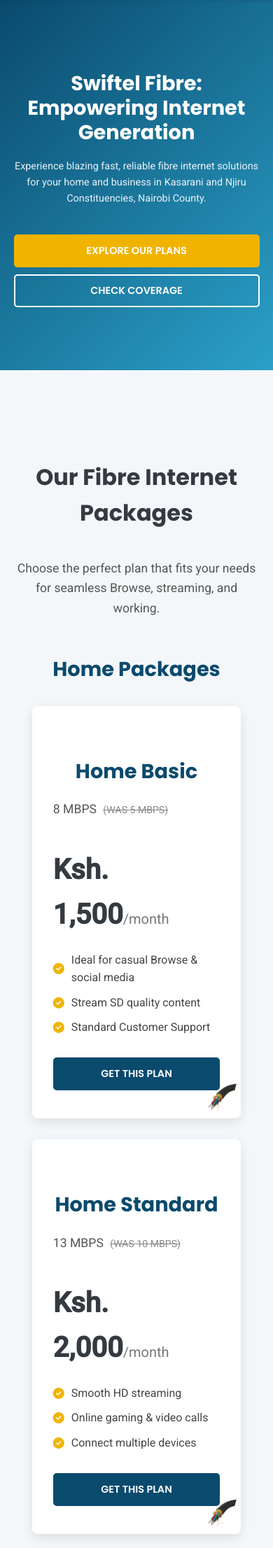
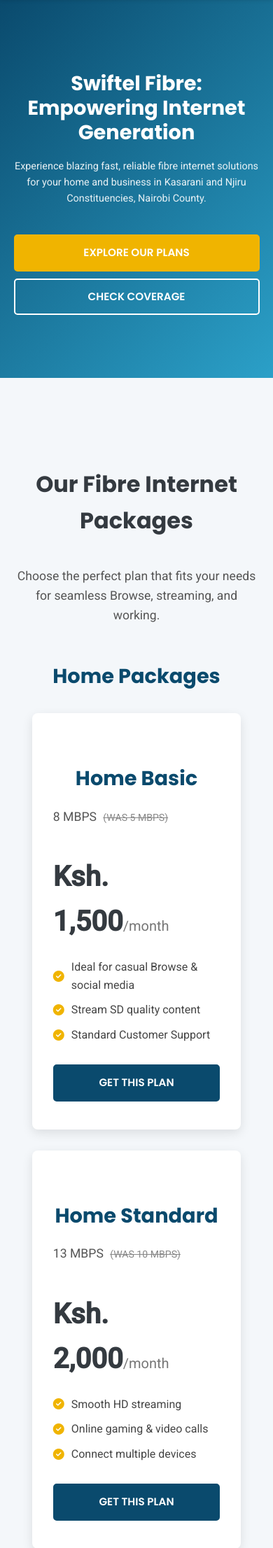
Before and after one commit to swiftel-fibre/swiftel-fibre.github.io, a PHP site: page /pages/index.html in a window 390 px wide. Shown: the part 152-2364 px from the top of the page at 70% size. Run offline with PHP 8.4, Linux system fonts and the light colour scheme.

Commit message:
commit19

```diff
--- a/css/styles.css
+++ b/css/styles.css
@@ -257,7 +257,7 @@
     text-align: left;
     transition: transform 0.3s ease, box-shadow 0.3s ease;
     position: relative;
-    overflow: hidden; /* Important for the gradient border effect and fibre accent */
+    overflow: hidden; /* Important for the gradient border effect */
 }
 
 /* Gradient Border on Hover for Cards */
@@ -272,12 +272,14 @@
     padding: 2px; /* Thickness of the border */
     /* Gradient from yellow to light blue */
     background: linear-gradient(45deg, var(--swiftel-yellow), var(--swiftel-blue-light));
-    /* Mask to create the border effect */
+    /* Mask to create the border effect (original version with -webkit- only) */
     -webkit-mask:
         linear-gradient(#fff 0 0) content-box,
         linear-gradient(#fff 0 0);
     -webkit-mask-composite: xor;
-    mask-composite: exclude;
+    /* Adding standard mask for full compatibility as previously discussed, but keeping it as you provided it first. */
+    /* mask: linear-gradient(#fff 0 0) content-box, linear-gradient(#fff 0 0); */
+    /* mask-composite: exclude; */
     pointer-events: none; /* Allows clicks to pass through to the card content */
     opacity: 0; /* Hidden by default */
     transition: opacity 0.3s ease;
@@ -306,35 +308,32 @@
     box-shadow: 0 10px 25px rgba(0,0,0,0.15);
 }
 
-/* Fibre optic accent for cards - NOW USING AN IMAGE */
+/* Fibre optic accent for cards - THIS IS THE ONE THAT WAS COMMENTED OUT IN YOUR PREVIOUS STYLES */
+/* I am keeping it commented out as per your previous intention. */
+/*
 .service-cards .card::after {
-    content: ''; /* Still needed for pseudo-elements */
+    content: '';
     position: absolute;
-    /* --- UPDATED POSITIONING HERE --- */
-    bottom: 0; /* Furthest bottom */
-    right: 0;  /* Furthest right */
-    /* --- END UPDATED POSITIONING --- */
-    width: 60px;  /* Adjust this width based on the actual size you want the image */
-    height: 60px; /* Adjust this height based on the actual size you want the image */
-
-    /* IMPORTANT: Ensure 'fibre-cable-accent.png' is a transparent PNG version of the image */
-    background-image: url('../assets/images/fibre-accents/fibre-cable-accent.png'); /* <-- REPLACE 'fibre-cable-accent.png' with your image file name */
-    background-size: contain; /* Ensures the entire image fits within the defined width/height */
-    background-repeat: no-repeat; /* Prevents the image from repeating */
-    background-position: center; /* Centers the image within its allocated space */
-
-    z-index: 2; /* Ensures it stays above other content if necessary */
-    opacity: 0.9; /* Make it slightly transparent initially */
-    transform: scale(0.9) rotate(15deg); /* Start slightly smaller and angled for dynamic effect */
-    transition: transform 0.3s ease-out, opacity 0.3s ease-out; /* Smooth transitions */
-    pointer-events: none; /* Important: Ensures the pseudo-element doesn't block clicks on card content */
+    bottom: 0;
+    right: 0;
+    width: 60px;
+    height: 60px;
+    background-image: url('../assets/images/fibre-accents/fibre-cable-accent.png');
+    background-size: contain;
+    background-repeat: no-repeat;
+    background-position: center;
+    z-index: 2;
+    opacity: 0.9;
+    transform: scale(0.9) rotate(15deg);
+    transition: transform 0.3s ease-out, opacity 0.3s ease-out;
+    pointer-events: none;
 }
 
-/* Hover effect for the fibre accent */
 .service-cards .card:hover::after {
-    transform: scale(1.05) rotate(20deg); /* Slightly larger and more rotated on hover */
-    opacity: 1; /* Fully opaque on hover */
+    transform: scale(1.05) rotate(20deg);
+    opacity: 1;
 }
+*/
 
 
 .service-cards .card h3 {
@@ -400,20 +399,6 @@
     border-color: var(--secondary-blue);
 }
 
-/* About Us Section (on homepage) */
-.about-section {
-    padding: 80px 0;
-    background-color: var(--white-color);
-    text-align: center;
-}
-
-.about-section p {
-    max-width: 800px;
-    margin: 0 auto 20px auto;
-    font-size: 1.1em;
-    color: #555;
-}
-
 /* Contact Section Styling */
 .contact-section {
     padding: 80px 0;
@@ -474,7 +459,6 @@
     color: var(--accent-yellow); /* Hover color */
     transform: translateY(-3px); /* Subtle lift */
 }
-
 
 /* Contact form styling */
 .contact-form .form-group {
@@ -675,29 +659,8 @@
         font-size: 1.1em;
     }
 
-    .service-cards .card {
-        width: 45%; /* Two cards per row on tablets */
-    }
-}
-
-/* For screens smaller than 768px (e.g., most tablets and larger phones) */
-@media (max-width: 768px) {
-    .hero-section {
-        padding: 80px 0;
-    }
-
-    .hero-section h1 {
-        font-size: 2.2em;
-    }
-
-    .hero-section p {
-        font-size: 1em;
-    }
-
     .btn {
-        padding: 10px 20px;
-        font-size: 0.9em;
-        margin: 5px; /* Adjust button spacing */
+        margin: 10px; /* Adjust button spacing for grouped buttons */
     }
 
     .secondary-btn {
```
